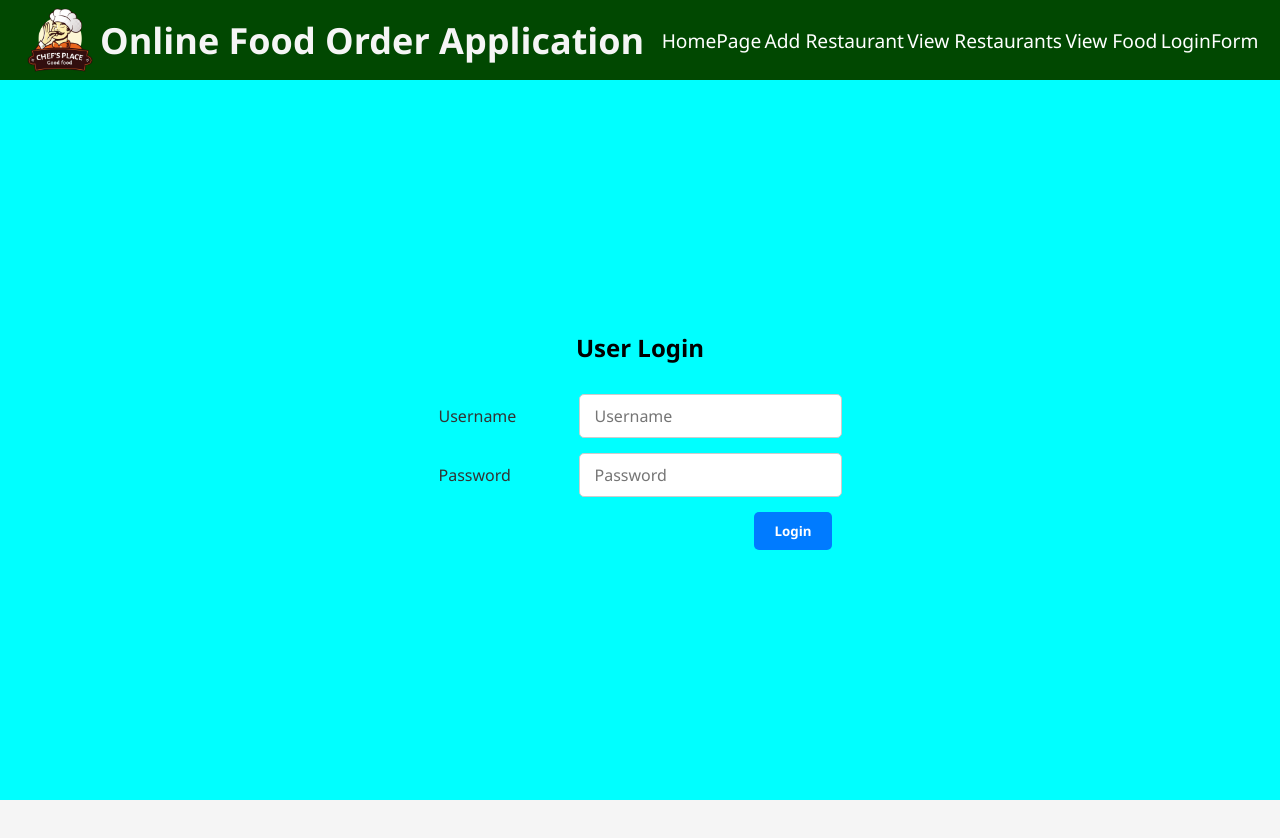
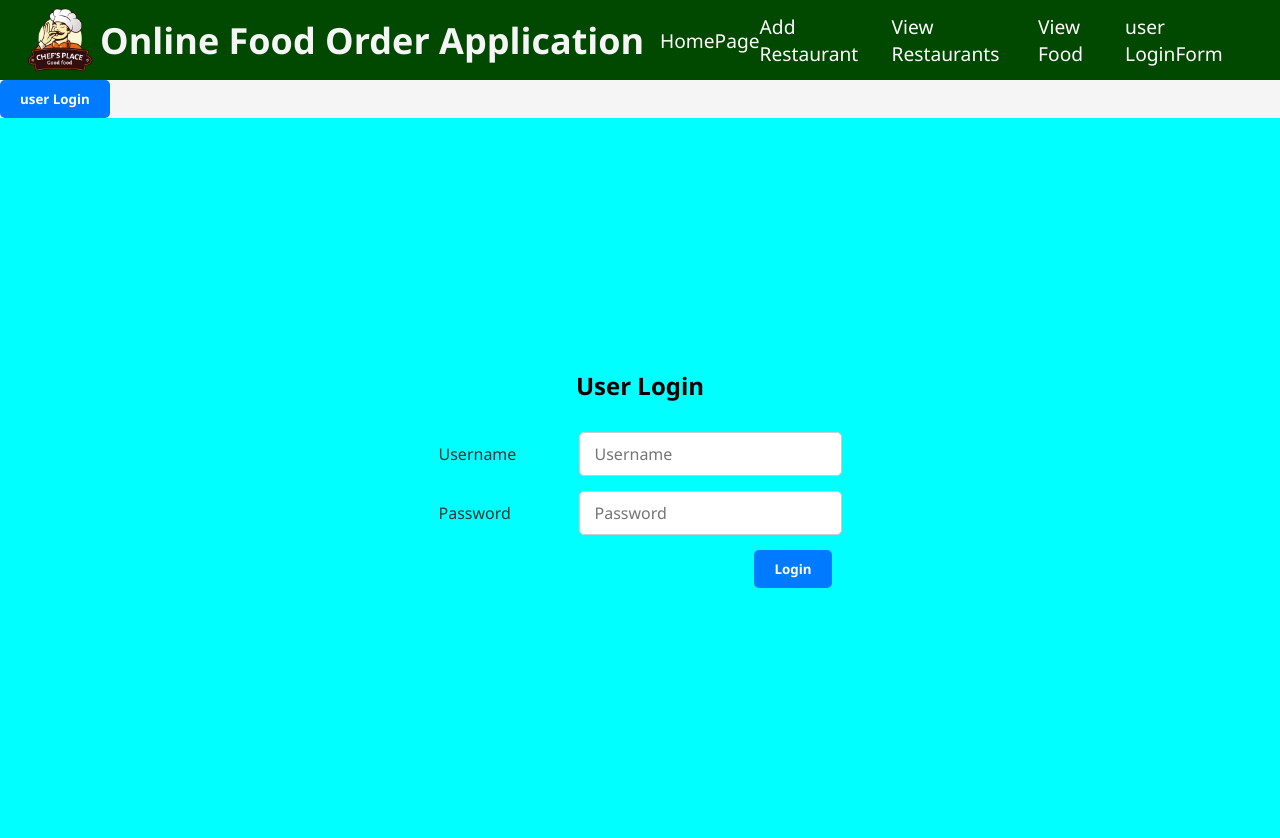
Before and after one commit to uzisharma/OnlineFoodOrderApp-FrontEnd, a React (Vite) app: page /login in a window 1280 px wide. Before the commit the page ends 800 px from the top, so only its background shows below. Built offline with nearby package versions, Linux system fonts and the light colour scheme.

Commit message:
some updation

```diff
--- a/src/App.jsx
+++ b/src/App.jsx
@@ -6,17 +6,22 @@ import RestaurantList from "./pages/RestaurantList";
 import EditRestaurant from "./pages/EditRestaurant";
 import FoodList from "./pages/FoodList";
 import LoginOrRegister from "./pages/LoginOrRegister";
+import { useState } from "react";
 function App() {
+  const [role, setRole] = useState("user");
   return (
     <>
-      <NavBar />
-      <Routes>
+      <NavBar role={role} />
+      <Routes role={role}>
         <Route path="/" element={<HomePage />}></Route>
         <Route path="/addRestaurant" element={<AddRestaurant />}></Route>
         <Route path="/listRestaurant" element={<RestaurantList />}></Route>
         <Route path="/listFood" element={<FoodList />}></Route>
         <Route path="/restaurant-details/:id" element={<EditRestaurant />} />
-        <Route path="/login" element={<LoginOrRegister />} />
+        <Route
+          path="/login"
+          element={<LoginOrRegister role={role} setRole={setRole} />}
+        />
       </Routes>
     </>
   );
--- a/src/components/LoginForm.jsx
+++ b/src/components/LoginForm.jsx
@@ -2,7 +2,7 @@ import { useState } from "react";
 import Input, { Button } from "./Input";
 import "./style/LoginForm.css";
 
-export default function LoginForm({ title, role }) {
+export default function LoginForm({ title, role, onClick }) {
   const [formData, setFormData] = useState();
 
   const titleDisp = title.charAt(0).toUpperCase() + title.slice(1);
@@ -38,7 +38,9 @@ export default function LoginForm({ title, role }) {
           changeFun={changeFun}
         />
         <div className="btn-container">
-          <Button type="submit">{titleDisp}</Button>
+          <Button onClick={onClick} type="submit">
+            {titleDisp}
+          </Button>
         </div>
       </div>
     </div>
--- a/src/components/NavBar.jsx
+++ b/src/components/NavBar.jsx
@@ -2,7 +2,7 @@ import { Link } from "react-router";
 import "./style/NavBar.css";
 import logo from "../assets/logo.png";
 
-export default function NavBar() {
+export default function NavBar({ role }) {
   return (
     <nav>
       <div className="left-container">
@@ -25,7 +25,7 @@ export default function NavBar() {
           View Food
         </Link>
         <Link className="link-element" to="/login">
-          LoginForm
+          {role} LoginForm
         </Link>
       </div>
     </nav>
--- a/src/pages/LoginOrRegister.jsx
+++ b/src/pages/LoginOrRegister.jsx
@@ -1,9 +1,24 @@
+import { Button } from "../components/Input";
 import LoginForm from "../components/LoginForm";
 
-export default function LoginOrRegister() {
+export default function LoginOrRegister({ role, setRole }) {
+  const handleSubmit = () => {
+    console.log("heelo");
+    console.log(role);
+  };
+
   return (
     <>
-      <LoginForm title={"login"} role={"user"} />
+      {<title>{role}</title>}
+      <Button
+        onClick={() => {
+          console.log(role);
+          return role === "user" ? setRole("admin") : setRole("user");
+        }}
+      >
+        {role} Login
+      </Button>
+      <LoginForm title={"login"} role={"user"} onClick={handleSubmit} />
     </>
   );
 }
```
